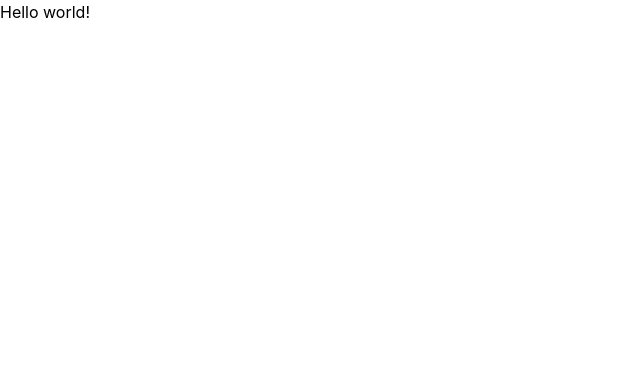
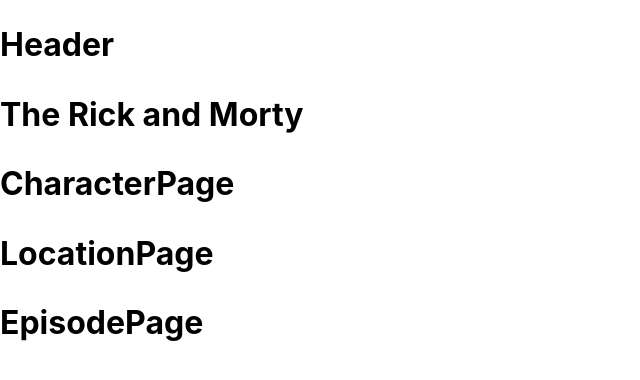
Before and after one commit to Victor-Pipin/Rick-And-Morty, a React (Vite) app in the folder rick-and-morty/: page / in a window 1280 px wide. Shown: the top 380 px of the page, without its empty margins (0-640 px from the left). Built offline with nearby package versions, Linux system fonts and the light colour scheme.

Commit message:
Feat: In the App() component, replace the content with <Header />, <HomePage/ >, <CharacterPage />, <LocationPage />, <EpisodesPage /> elements

```diff
--- a/rick-and-morty/src/App.jsx
+++ b/rick-and-morty/src/App.jsx
@@ -1,5 +1,20 @@
+import { HomePage } from "./pages/HomePage/HomePage.jsx"
+import { Header } from "./common/components/Header.jsx"
+import { CharacterPage } from "./pages/CharacterPage/CharacterPage.jsx"
+import { LocationPage } from "./pages/LocationPage/LocationPage.jsx"
+import { EpisodesPage } from "./pages/EpisodePage/EpisodePage.jsx"
+
+// Компонент приложения в который собираются все части приложения
 function App() {
-  return <div>Hello world!</div>
+  return (
+    <div>
+      <Header />
+      <HomePage />
+      <CharacterPage />
+      <LocationPage />
+      <EpisodesPage />
+    </div>
+  )
 }
 
 export default App
--- /dev/null
+++ b/rick-and-morty/src/common/components/Header.jsx
@@ -0,0 +1,8 @@
+// Компонент общего Хедера для всего приложения, отображается на всех страницах
+export const Header = () => {
+    return (
+        <div>
+            <h1>Header</h1>
+        </div>
+    )
+}
--- /dev/null
+++ b/rick-and-morty/src/pages/CharacterPage/CharacterPage.jsx
@@ -0,0 +1,8 @@
+// Компонент страницы с персонажами мультсериала
+export const CharacterPage = () => {
+    return (
+        <div>
+            <h1>CharacterPage</h1>
+        </div>
+    )
+}
--- /dev/null
+++ b/rick-and-morty/src/pages/EpisodePage/EpisodePage.jsx
@@ -0,0 +1,8 @@
+// Компонент страницы со списком, количеством персонажей, названием и датой выхода эпизодов
+export const EpisodesPage = () => {
+    return (
+        <div>
+            <h1>EpisodePage</h1>
+        </div>
+    )
+}
--- /dev/null
+++ b/rick-and-morty/src/pages/HomePage/HomePage.jsx
@@ -0,0 +1,8 @@
+// Компонент домашней страницы
+export const HomePage = () => {
+    return (
+        <div>
+            <h1>The Rick and Morty</h1>
+        </div>
+    )
+}
--- /dev/null
+++ b/rick-and-morty/src/pages/LocationPage/LocationPage.jsx
@@ -0,0 +1,8 @@
+// Компонент страницы со списком локаций из мультсериала и количества персонаженей которые в этих локациях появлялись
+export const LocationPage = () => {
+    return (
+        <div>
+            <h1>LocationPage</h1>
+        </div>
+    )
+}
```
